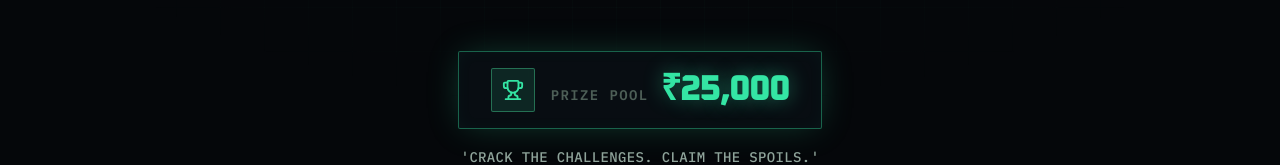
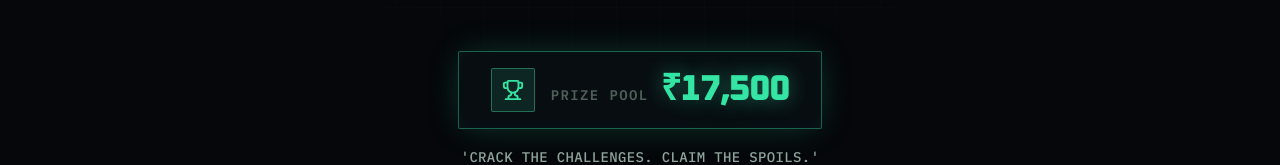
Before and after one commit to ToNorz/breach_landing, a React (Vite) app: page / in a window 1280 px wide. Shown: the part 718-883 px from the top of the page. Built offline with nearby package versions, Linux system fonts and the light colour scheme.

Commit message:
Changed price pool from 25k to 17.5k

```diff
--- a/src/components/Hero.jsx
+++ b/src/components/Hero.jsx
@@ -20,10 +20,10 @@ export default function Hero() {
   const [prizeQuoteIndex, setPrizeQuoteIndex] = useState(0);
   const [prizeQuoteFade, setPrizeQuoteFade] = useState(true);
 
-  // Fast counter animation: counts up to 25,000, holds for 2.5s, then loops
+  // Fast counter animation: counts up to 17,500, holds for 2.5s, then loops
   useEffect(() => {
     if (typeof window !== "undefined" && window.matchMedia("(prefers-reduced-motion: reduce)").matches) {
-      setPrizeCount(25000);
+      setPrizeCount(17500);
       return;
     }
 
@@ -34,7 +34,7 @@ export default function Hero() {
     const runCounterCycle = () => {
       const startTime = performance.now();
       const duration = 850; // fast 850ms count up
-      const target = 25000;
+      const target = 17500;
 
       const tick = (now) => {
         if (isCancelled) return;
@@ -50,8 +50,8 @@ export default function Hero() {
         if (progress < 1) {
           rafId = requestAnimationFrame(tick);
         } else {
-          // Snap to exact 25,000 and hold for 2.5 seconds
-          setPrizeCount(25000);
+          // Snap to exact 17,500 and hold for 2.5 seconds
+          setPrizeCount(17500);
           timeoutId = setTimeout(() => {
             if (isCancelled) return;
             runCounterCycle();
```
